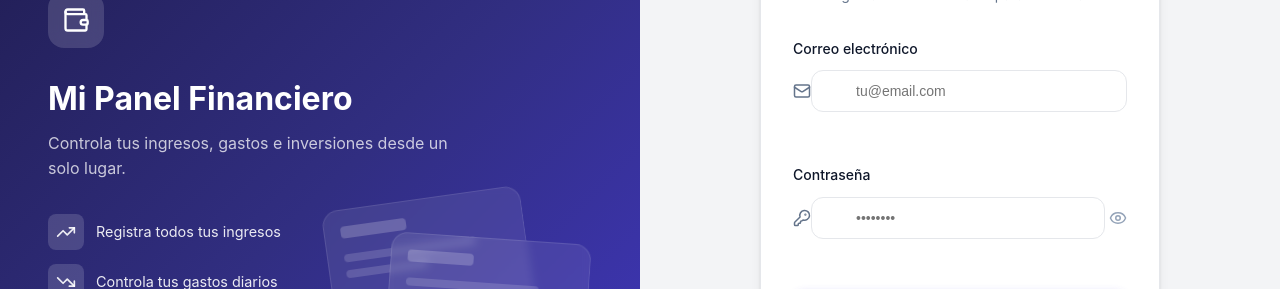
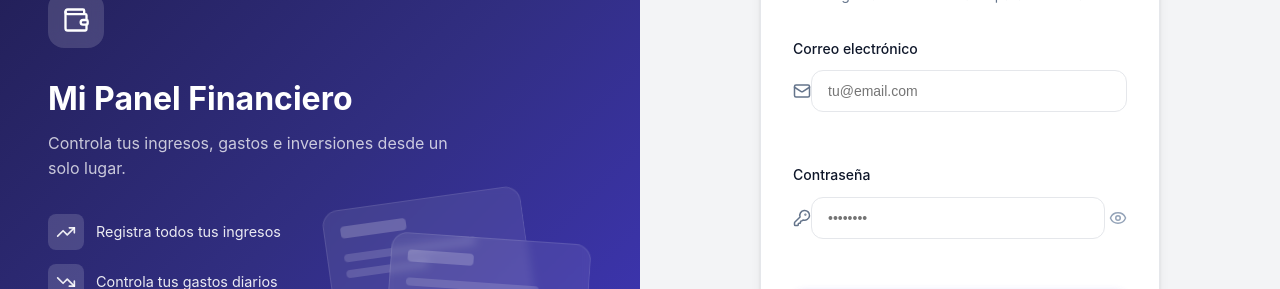
Before and after one commit to jmdatahub/Gestor-app, a React (Vite) app in the folder app-clean/: page /auth in a window 1280 px wide. Shown: the part 204-493 px from the top of the page. Built offline with nearby package versions, Linux system fonts and the light colour scheme.

Commit message:
UI: Refactor UiInput to contain icon inside the border/background

```diff
--- a/app-clean/src/components/ui/UiInput.tsx
+++ b/app-clean/src/components/ui/UiInput.tsx
@@ -23,9 +23,11 @@ export const UiInput = forwardRef<HTMLInputElement, UiInputProps>(
           </label>
         )}
 
-        <div className="relative flex items-center">
+        <div className="relative flex items-center w-full">
+          {/* Wrapper for the input to ensure background and border contain the icon */}
+          <div className="relative flex items-center w-full bg-card border border-border rounded-md transition-all duration-200 focus-within:ring-2 focus-within:ring-primary/20 focus-within:border-primary">
             {icon && (
-            <div className="absolute left-3 text-secondary pointer-events-none flex items-center justify-center">
+              <div className="flex items-center justify-center pl-4 text-secondary opacity-70 pointer-events-none">
                 {icon}
               </div>
             )}
@@ -34,18 +36,14 @@ export const UiInput = forwardRef<HTMLInputElement, UiInputProps>(
               ref={ref}
               id={inputId}
               className={`
-              ui-input w-full transition-all duration-200
-              bg-card border border-border rounded-md
-              text-sm placeholder:text-muted
-              focus:outline-none focus:ring-2 focus:ring-primary/20 focus:border-primary
+                ui-input w-full bg-transparent border-none text-sm placeholder:text-muted
+                focus:outline-none focus:ring-0
                 disabled:opacity-50 disabled:cursor-not-allowed
+                ${icon ? 'pl-3' : 'pl-4'}
+                ${rightIcon ? 'pr-10' : 'pr-4'}
+                py-3
                 ${className}
               `}
-            style={{
-              paddingLeft: icon ? '44px' : '12px',
-              paddingRight: rightIcon ? '44px' : '12px',
-              ...props.style as React.CSSProperties
-            }}
               {...props}
             />
 
@@ -54,6 +52,7 @@ export const UiInput = forwardRef<HTMLInputElement, UiInputProps>(
                 {rightIcon}
               </div>
             )}
+          </div>
         </div>
 
         {error && <p className="ui-error text-xs text-danger mt-1">{error}</p>}
```
Lines whose indentation alone changed are shown as unchanged.
